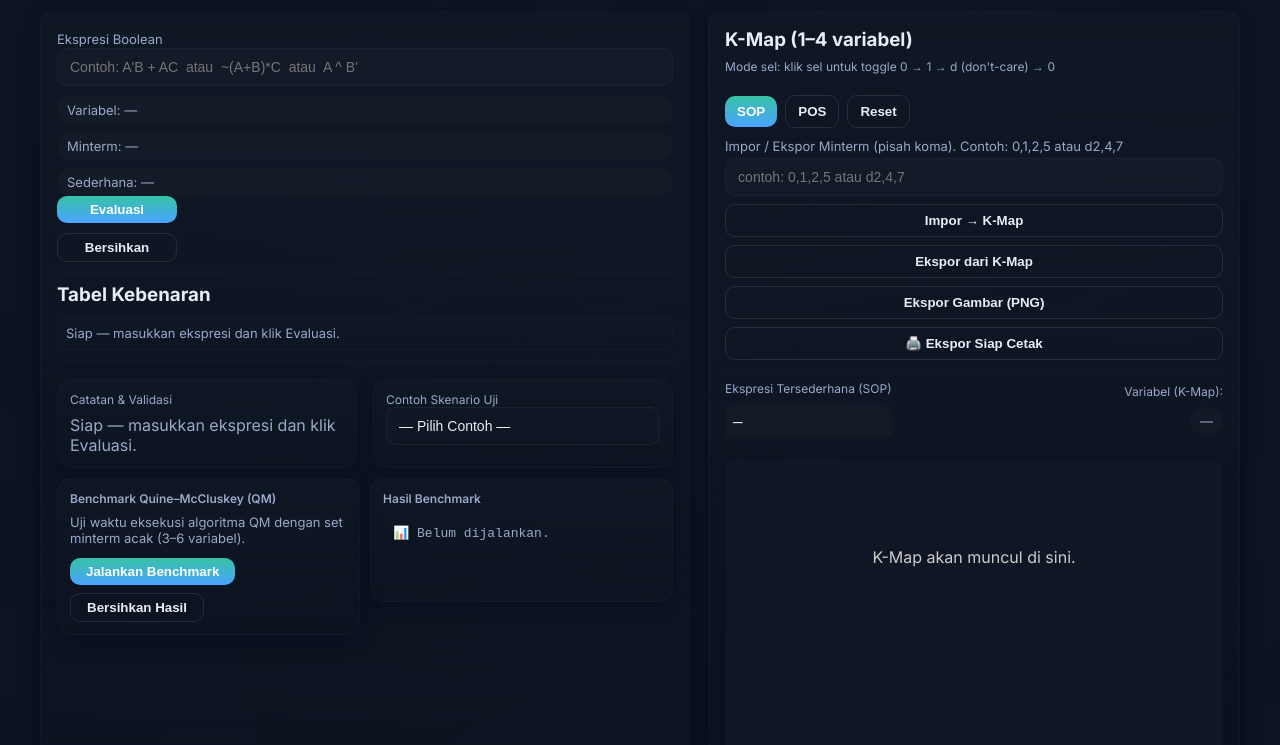
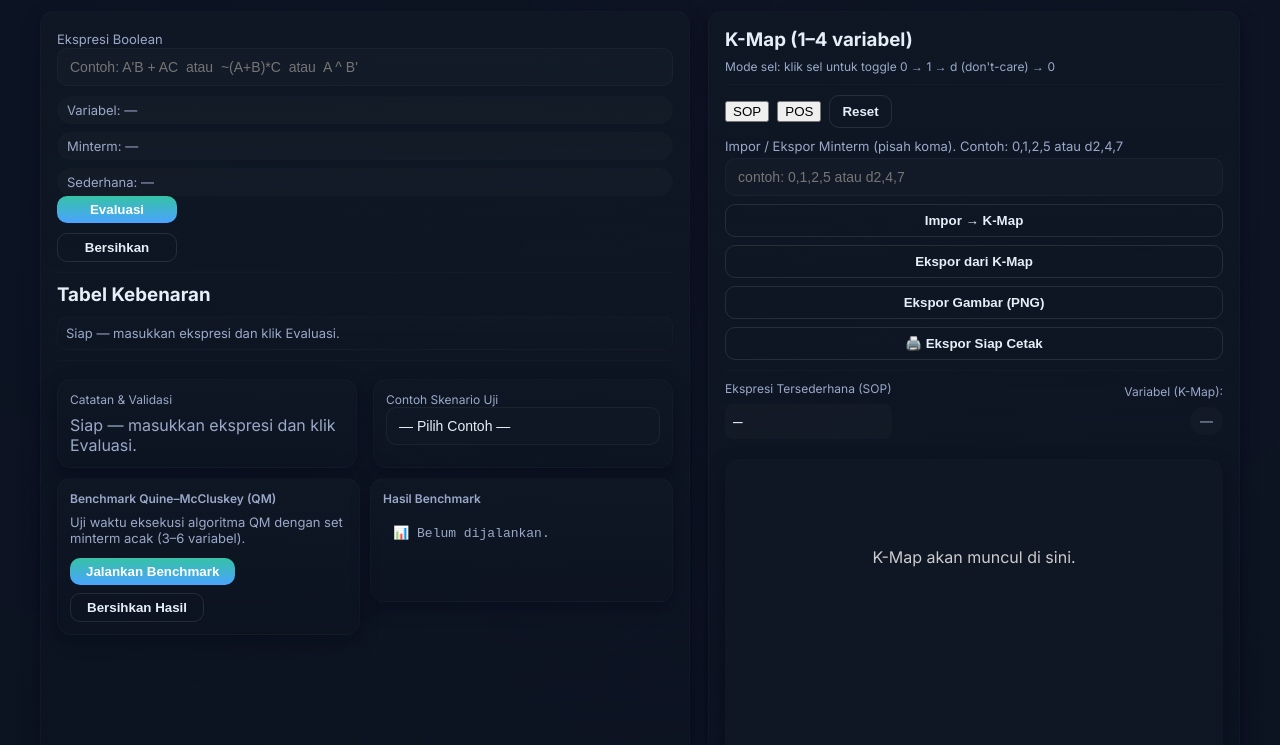
Before and after one commit to tugasakhirmtk1/Website-Arda-2.1, a plain HTML site: page index.html in a window 1280 px wide. Shown: the part 55-800 px from the top of the page. Drawn offline with nearby package versions, Linux system fonts and the light colour scheme.

Commit message:
Update index.html

```diff
--- a/index.html
+++ b/index.html
@@ -123,8 +123,8 @@
       <div class="sep"></div>
 
       <div style="display:flex;gap:8px;align-items:center">
-        <button id="btn-sop" class="btn" title="Tampilkan ekspresi Sum of Products (SOP)">SOP</button>
-        <button id="btn-pos" class="btn secondary" title="Tampilkan ekspresi Product of Sums (POS)">POS</button>
+        <button id="btn-sop" class="btn-toggle active" title="Tampilkan ekspresi Sum of Products (SOP)">SOP</button>
+        <button id="btn-pos" class="btn-toggle" title="Tampilkan ekspresi Product of Sums (POS)">POS</button>
         <button id="btn-reset" class="btn secondary" title="Hapus semua isi K-Map tanpa mengubah ekspresi Boolean.">Reset</button>
       </div>
 
@@ -173,7 +173,7 @@
     </aside>
   </main>
 
+  <script src="https://cdn.jsdelivr.net/npm/html2canvas@1.4.1/dist/html2canvas.min.js"></script>
   <script src="script.js"></script>
-  <script src="https://cdn.jsdelivr.net/npm/html2canvas@1.4.1/dist/html2canvas.min.js"></script>
 </body>
 </html>
```
